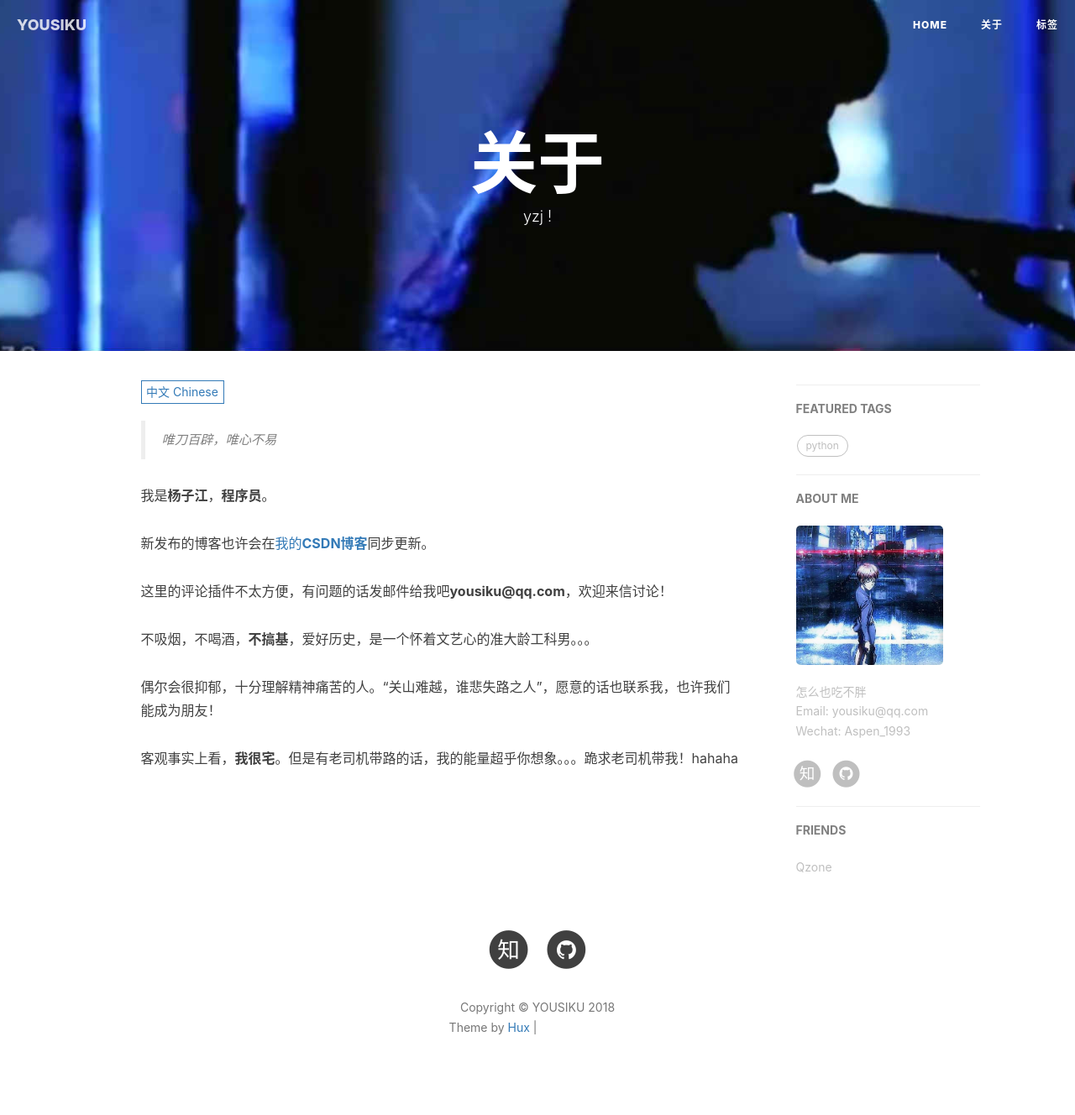
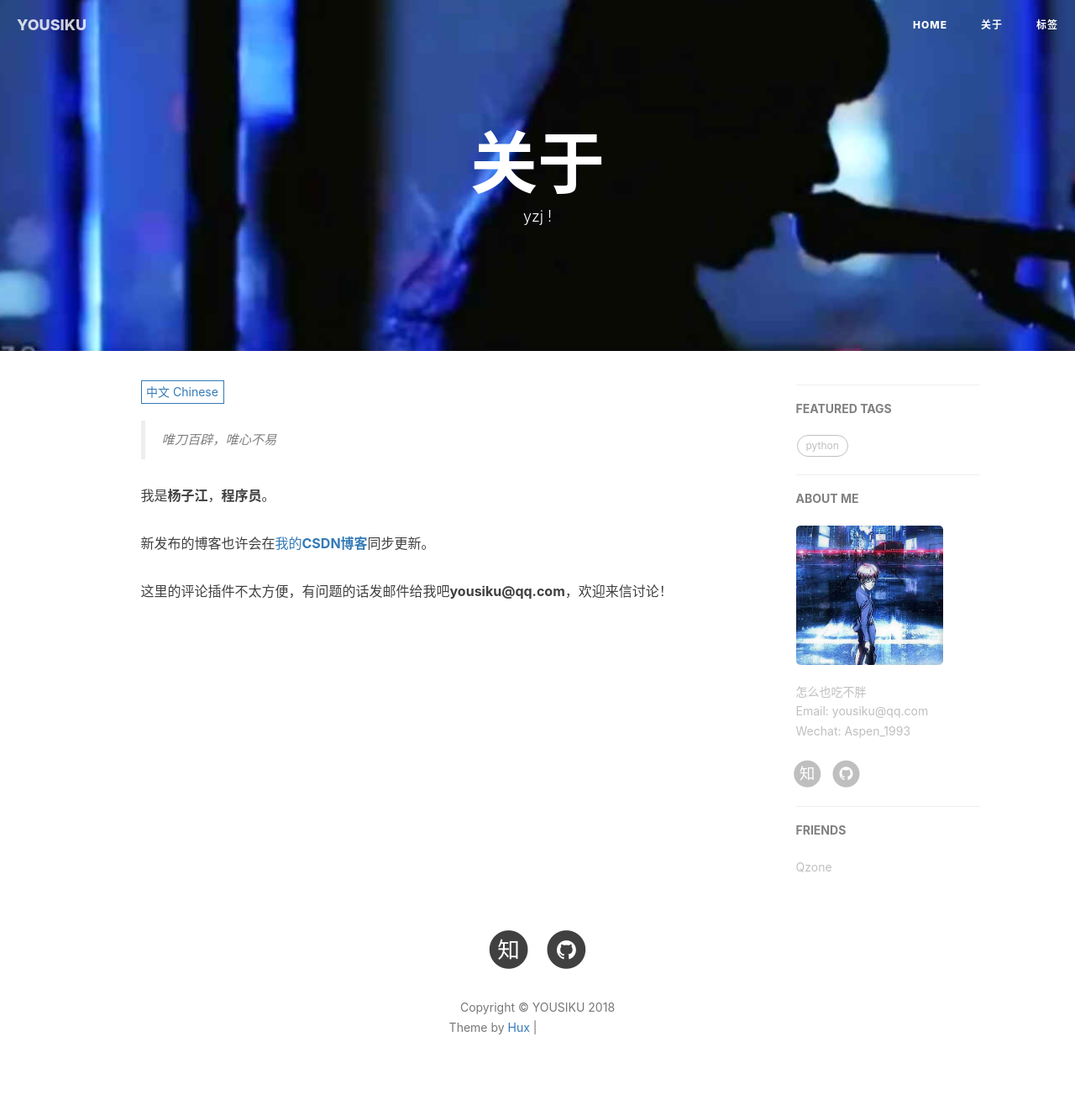
Before and after one commit to yousiku/yousiku.github.io, a Jekyll site: the page built from about.html, in a window 1280 px wide. Shown: the whole page at 84% size. Built offline with Jekyll 4.4.1, drawn with Linux system fonts in a browser that asks for light colours; nearby versions of some CDN libraries; comment, search, counter and statistics services are not loaded; grey boxes are pictures that could not be loaded.

Commit message:
修改关于

```diff
--- a/about.html
+++ b/about.html
@@ -20,9 +20,6 @@ header-img: "img/about-bg.jpg"
     <p>我是<strong>杨子江</strong>，<strong>程序员</strong>。</p>
     <p>新发布的博客也许会在<a href="http://blog.csdn.net/u012077155">我的<strong>CSDN博客</strong></a>同步更新。</P>
     <p>这里的评论插件不太方便，有问题的话发邮件给我吧<strong>yousiku@qq.com</strong>，欢迎来信讨论！</p>
-    <p>不吸烟，不喝酒，<strong>不搞基</strong>，爱好历史，是一个怀着文艺心的准大龄工科男。。。</p>
-    <p>偶尔会很抑郁，十分理解精神痛苦的人。“关山难越，谁悲失路之人”，愿意的话也联系我，也许我们能成为朋友！</p>
-    <p>客观事实上看，<strong>我很宅</strong>。但是有老司机带路的话，我的能量超乎你想象。。。跪求老司机带我！hahaha</p>
 </div>
 
 <!-- English Version -->
```
